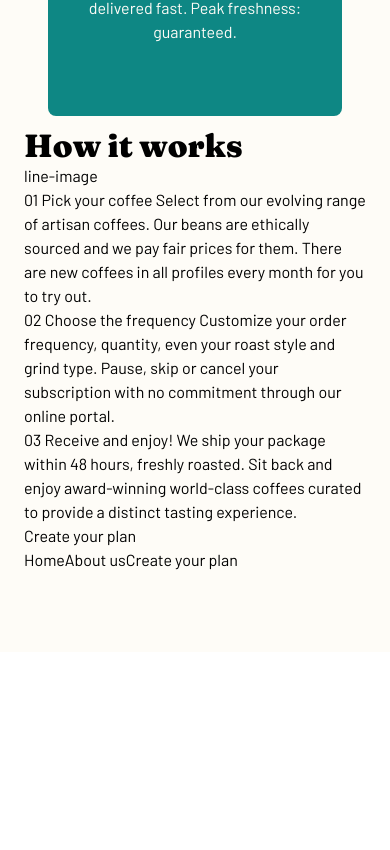
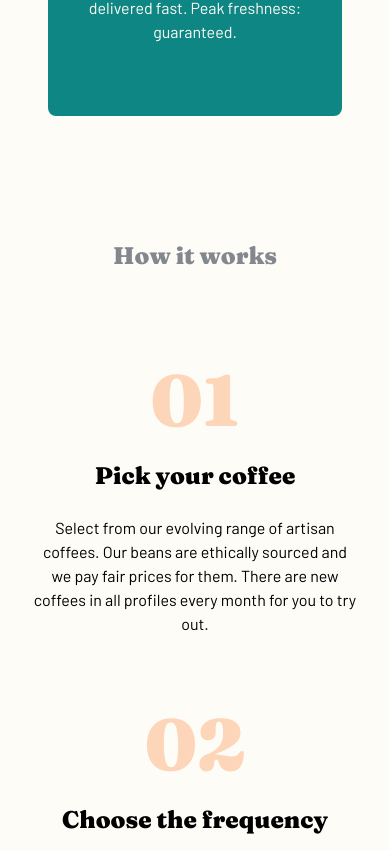
Before and after one commit to Guin-/coffeeroasters, a React (Create React App) app: page / in a window 390 px wide. Shown: the part 3714-4564 px from the top of the page. Before the commit the page ends 4366 px from the top, so only its background shows below. Built offline with nearby package versions, Linux system fonts and the light colour scheme.

Commit message:
add hot to item component, section mobile styling

```diff
--- a/src/components/Home.js
+++ b/src/components/Home.js
@@ -1,5 +1,6 @@
 import CollectionItem from './CollectionItem';
 import FeatureItem from './FeatureItem';
+import HowToItem from './HowToItem';
 import granEspresso from '../assets/home/desktop/image-gran-espresso.png';
 import planalto from '../assets/home/desktop/image-planalto.png';
 import piccollo from '../assets/home/desktop/image-piccollo.png';
@@ -52,33 +53,26 @@ function Home () {
             <FeatureItem img={truck} title='Free shipping' description='We cover the cost and coffee is delivered fast. Peak freshness: guaranteed.' />
           </div>
         </section>
-        <section className="how-to">
+        <section className="how-to py-28">
           <div className="how-to-description">
-            <h3>How it works</h3>
-            <div className="line-image">line-image</div>
+            <h4 className="text-gray text-center pb-20">How it works</h4>
+            <div className="line-image"></div>
           </div>
           <div className="how-to-items">
-            <div className="how-to-item">
-              01
-              Pick your coffee
-              Select from our evolving range of artisan coffees. Our beans are ethically
+            <HowToItem number="01"title="Pick your coffee"
+              description="Select from our evolving range of artisan coffees. Our beans are ethically
               sourced and we pay fair prices for them. There are new coffees in all profiles
-              every month for you to try out.
-            </div>
-            <div className="how-to-item">
-              02
-              Choose the frequency
-              Customize your order frequency, quantity, even your roast style and grind type.
-              Pause, skip or cancel your subscription with no commitment through our online portal.
-            </div>
-            <div className="how-to-item">
-              03
-              Receive and enjoy!
+              every month for you to try out."/>
+            <HowToItem number="02" title="Choose the frequency" description="Customize your order frequency, quantity, even your roast style and grind type.
+              Pause, skip or cancel your subscription with no commitment through our online portal." />
+            <HowToItem number="03" title="Recieve and enjoy!" description="
               We ship your package within 48 hours, freshly roasted. Sit back and enjoy award-winning
               world-class coffees curated to provide a distinct tasting experience.
-            </div>
+            " />
           </div>
-          <button>Create your plan</button>
+          <div className="text-center pt-6">
+            <button className="text-lightCream bg-darkCyan font-serif rounded w-56 px-8 py-4">Create your plan</button>
+          </div>
         </section>
       </main>
     </div>
--- /dev/null
+++ b/src/components/HowToItem.js
@@ -0,0 +1,11 @@
+function HowToItem({number, title, description}) {
+  return (
+    <div className="text-center px-2 pb-12">
+      <p className="text-xl font-serif text-paleOrange py-3">{number}</p>
+      <h4 className="py-3">{title}</h4>
+      <p className="py-3"> {description}</p>
+    </div>
+  )
+}
+
+export default HowToItem;
```
